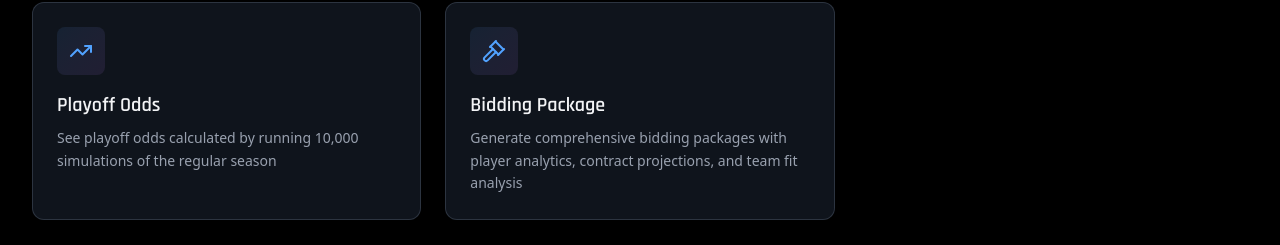
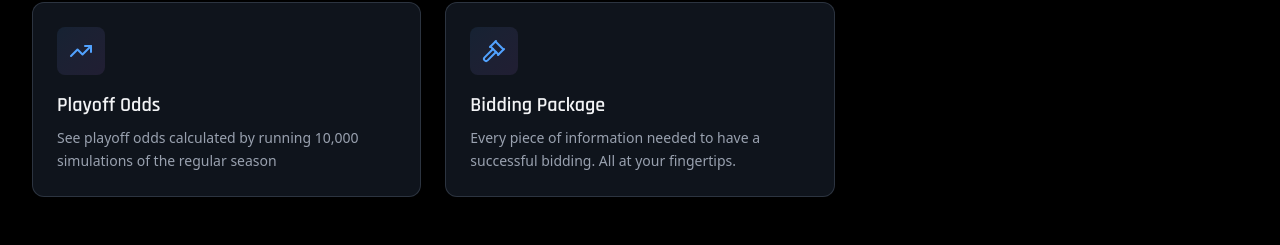
Before and after one commit to lukekerwin/the-spreadsheet-frontend, a Next.js app: page /tools in a window 1280 px wide. Shown: the part 284-529 px from the top of the page. Built offline with nearby package versions, Linux system fonts and the light colour scheme; no server answers.

Commit message:
desc change

```diff
--- a/src/app/tools/page.tsx
+++ b/src/app/tools/page.tsx
@@ -29,7 +29,7 @@ const TOOLS: Tool[] = [
     },
     {
         title: 'Bidding Package',
-        description: 'Generate comprehensive bidding packages with player analytics, contract projections, and team fit analysis',
+        description: 'Every piece of information needed to have a successful bidding. All at your fingertips.',
         href: '/tools/bidding-package',
         icon: <Gavel size={24} />,
         isPremium: false,
```
